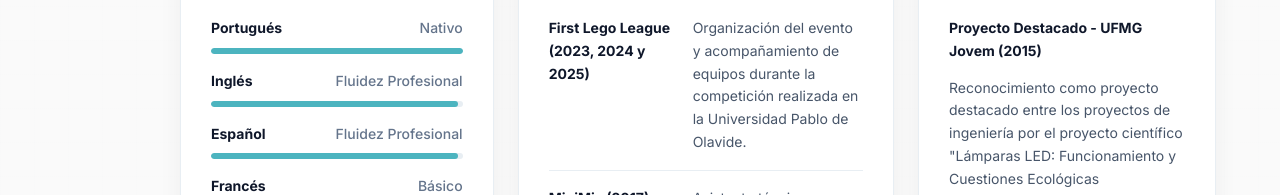
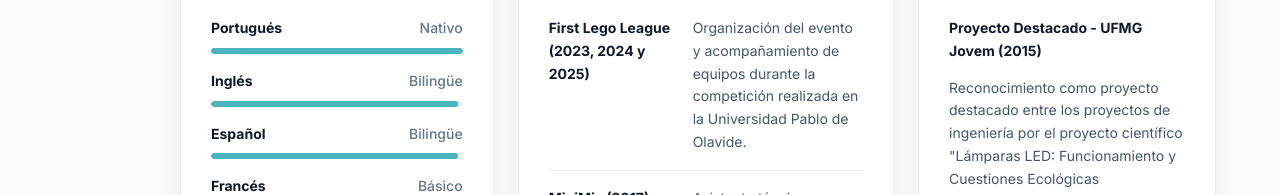
Before and after one commit to magnoClovis/clovis-magno, a plain HTML site: page es.html in a window 1280 px wide. Shown: the part 6488-6683 px from the top of the page. Drawn offline with Linux system fonts and the light colour scheme.

Commit message:
Standardize Spanish and English as bilingual

```diff
--- a/es.html
+++ b/es.html
@@ -426,8 +426,8 @@
         <h2><span><svg viewBox="0 0 24 24" aria-hidden="true"><circle cx="12" cy="12" r="10"/><path d="M2 12h20"/><path d="M12 2a15.3 15.3 0 0 1 0 20"/><path d="M12 2a15.3 15.3 0 0 0 0 20"/></svg></span>Idiomas</h2>
         <div class="language-list">
           <div class="language-row" style="--level:100%"><p><strong>Portugués</strong><span>Nativo</span></p><div class="meter"><i></i></div></div>
-          <div class="language-row" style="--level:98%"><p><strong>Inglés</strong><span>Fluidez Profesional</span></p><div class="meter"><i></i></div></div>
-          <div class="language-row" style="--level:98%"><p><strong>Español</strong><span>Fluidez Profesional</span></p><div class="meter"><i></i></div></div>
+          <div class="language-row" style="--level:98%"><p><strong>Inglés</strong><span>Bilingüe</span></p><div class="meter"><i></i></div></div>
+          <div class="language-row" style="--level:98%"><p><strong>Español</strong><span>Bilingüe</span></p><div class="meter"><i></i></div></div>
           <div class="language-row" style="--level:40%"><p><strong>Francés</strong><span>Básico</span></p><div class="meter"><i></i></div></div>
           <div class="language-row" style="--level:30%"><p><strong>Alemán</strong><span>Básico</span></p><div class="meter"><i></i></div></div>
           <div class="language-row" style="--level:30%"><p><strong>Japonés</strong><span>Básico</span></p><div class="meter"><i></i></div></div>
```
